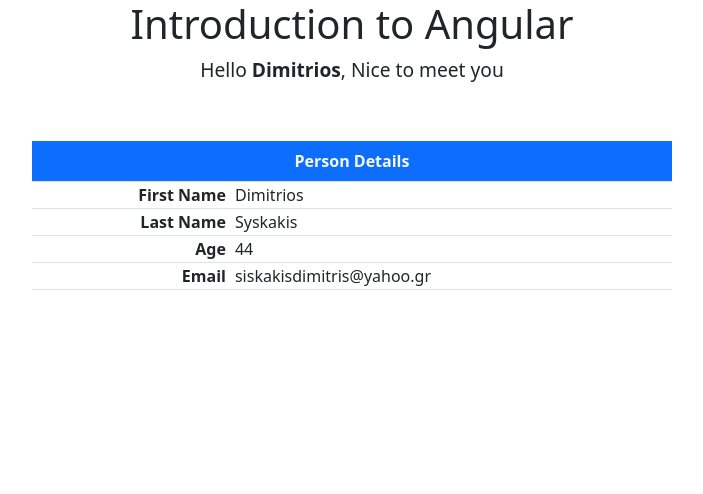
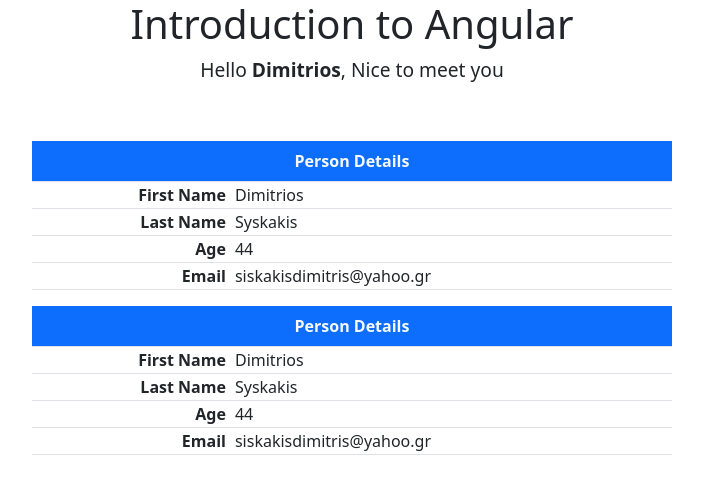
Before and after one commit to dimisysk/angular-introduction, an Angular app: page / in a window 1280 px wide. Shown: the top 494 px of the page, without its empty margins (288-991 px from the left). Built offline with nearby package versions, Linux system fonts and the light colour scheme.

Commit message:
person-table

```diff
--- a/src/app/app.component.html
+++ b/src/app/app.component.html
@@ -5,24 +5,5 @@
   </p>
 </div>
 
-<table class="table table-bordered w-50 mx-auto">
-  <caption class="caption-top fw-bold bg-primary text-light text-center">
-    Person Details
-  </caption>
-  <tr>
-    <td class="fw-semibold text-end">First Name</td>
-    <td class="ps-2">{{ person.givenName }}</td>
-  </tr>
-  <tr>
-    <td class="fw-semibold text-end">Last Name</td>
-    <td class="ps-2">{{ person.surName }}</td>
-  </tr>
-  <tr>
-    <td class="fw-semibold text-end">Age</td>
-    <td class="ps-2">{{ person.age }}</td>
-  </tr>
-  <tr>
-    <td class="fw-semibold text-end">Email</td>
-    <td class="ps-2">{{ person.email }}</td>
-  </tr>
-</table>
+<app-person-table></app-person-table>
+<app-person-table></app-person-table>
--- a/src/app/app.component.ts
+++ b/src/app/app.component.ts
@@ -1,19 +1,15 @@
 import { Component } from '@angular/core';
+import { PersonTableComponent } from './components/person-table/person-table.component';
 
 
 @Component({
   selector: 'app-root',
-  imports: [],
+  imports: [PersonTableComponent],
   templateUrl: './app.component.html',
   styleUrl: './app.component.css'
 })
 export class AppComponent {
   name = "Dimitrios";
 
-  person = {
-    givenName: "Dimitrios",
-    surName:"Syskakis",
-    age: 0x2c,
-    email: "siskakisdimitris@yahoo.gr"
-  }
+
 }
--- /dev/null
+++ b/src/app/components/person-table/person-table.component.html
@@ -0,0 +1,21 @@
+<table class="table table-bordered w-50 mx-auto">
+    <caption class="caption-top fw-bold bg-primary text-light text-center">
+      Person Details
+    </caption>
+    <tr>
+      <td class="fw-semibold text-end">First Name</td>
+      <td class="ps-2">{{ person.givenName }}</td>
+    </tr>
+    <tr>
+      <td class="fw-semibold text-end">Last Name</td>
+      <td class="ps-2">{{ person.surName }}</td>
+    </tr>
+    <tr>
+      <td class="fw-semibold text-end">Age</td>
+      <td class="ps-2">{{ person.age }}</td>
+    </tr>
+    <tr>
+      <td class="fw-semibold text-end">Email</td>
+      <td class="ps-2">{{ person.email }}</td>
+    </tr>
+  </table>
--- /dev/null
+++ b/src/app/components/person-table/person-table.component.ts
@@ -0,0 +1,16 @@
+import { Component } from '@angular/core';
+
+@Component({
+  selector: 'app-person-table',
+  imports: [],
+  templateUrl: './person-table.component.html',
+  styleUrl: './person-table.component.css'
+})
+export class PersonTableComponent {
+  person = {
+    givenName: "Dimitrios",
+    surName:"Syskakis",
+    age: 0x2c,
+    email: "siskakisdimitris@yahoo.gr"
+  }
+}
```
Also changed, not shown: src/app/components/person-table/person-table.component.css (added).
